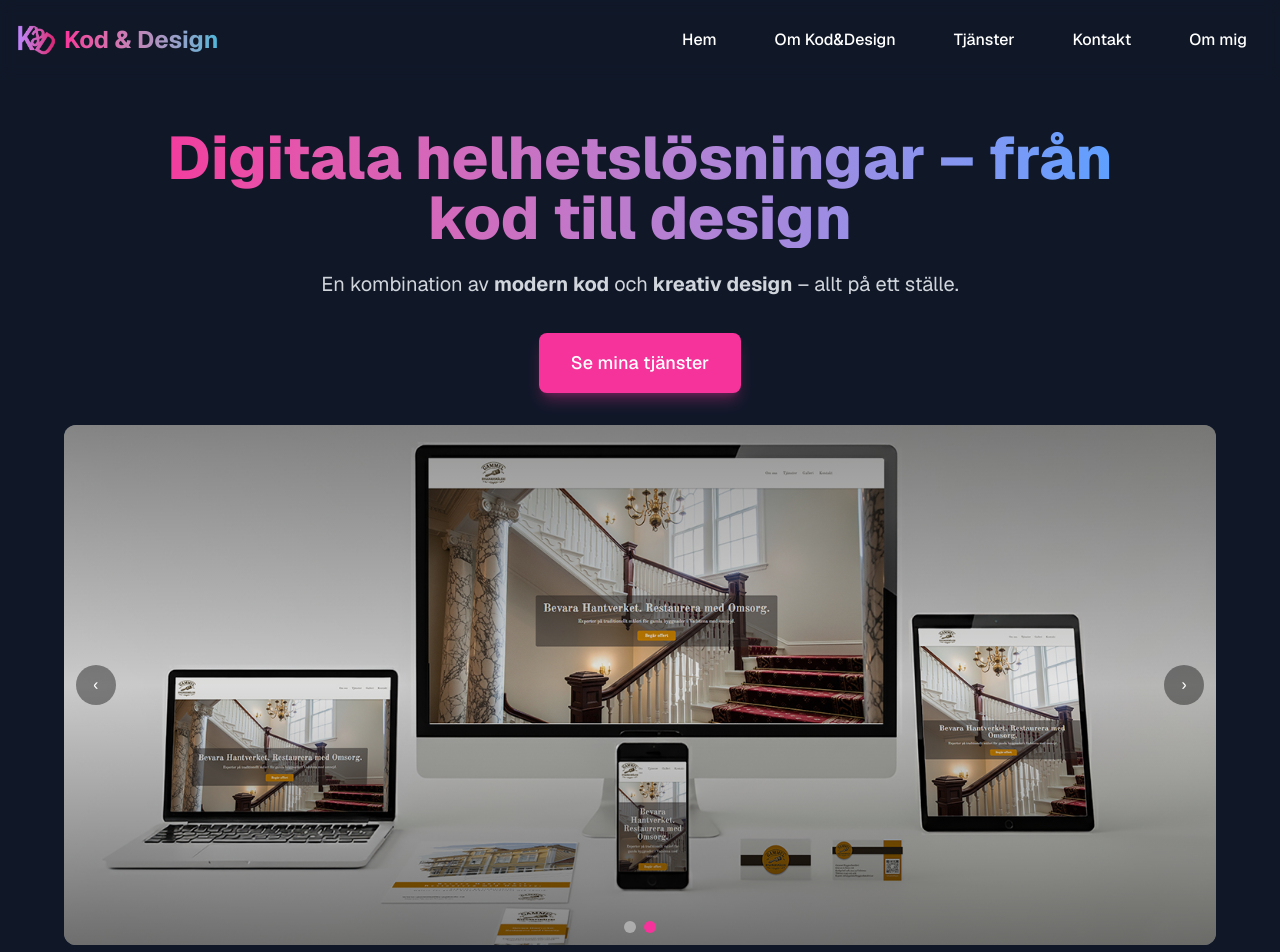
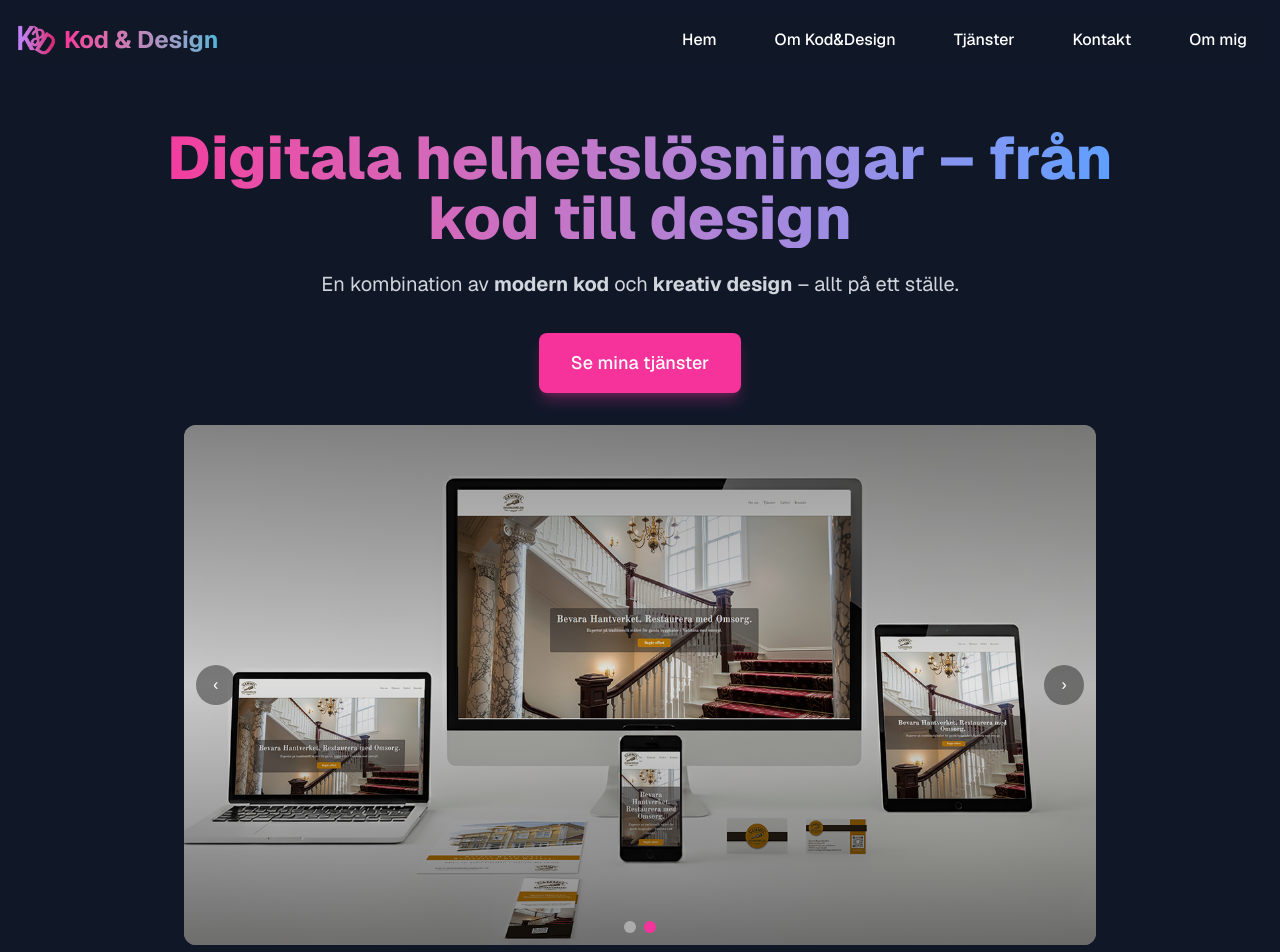
Before and after one commit to knixan/kodochdesign, a Next.js app: page / in a window 1280 px wide. Shown: the top 952 px of the page. Built offline with nearby package versions, Linux system fonts and the light colour scheme.

Commit message:
bildspel sotrlek på bild

```diff
--- a/src/components/hero.tsx
+++ b/src/components/hero.tsx
@@ -44,7 +44,7 @@ const Hero = () => {
       </div>
 
       {/* Carousel */}
-      <div className="w-full max-w-6xl">
+      <div className="h-full w-3/4 ">
         <ImageCarousel
           images={[
             {
```
